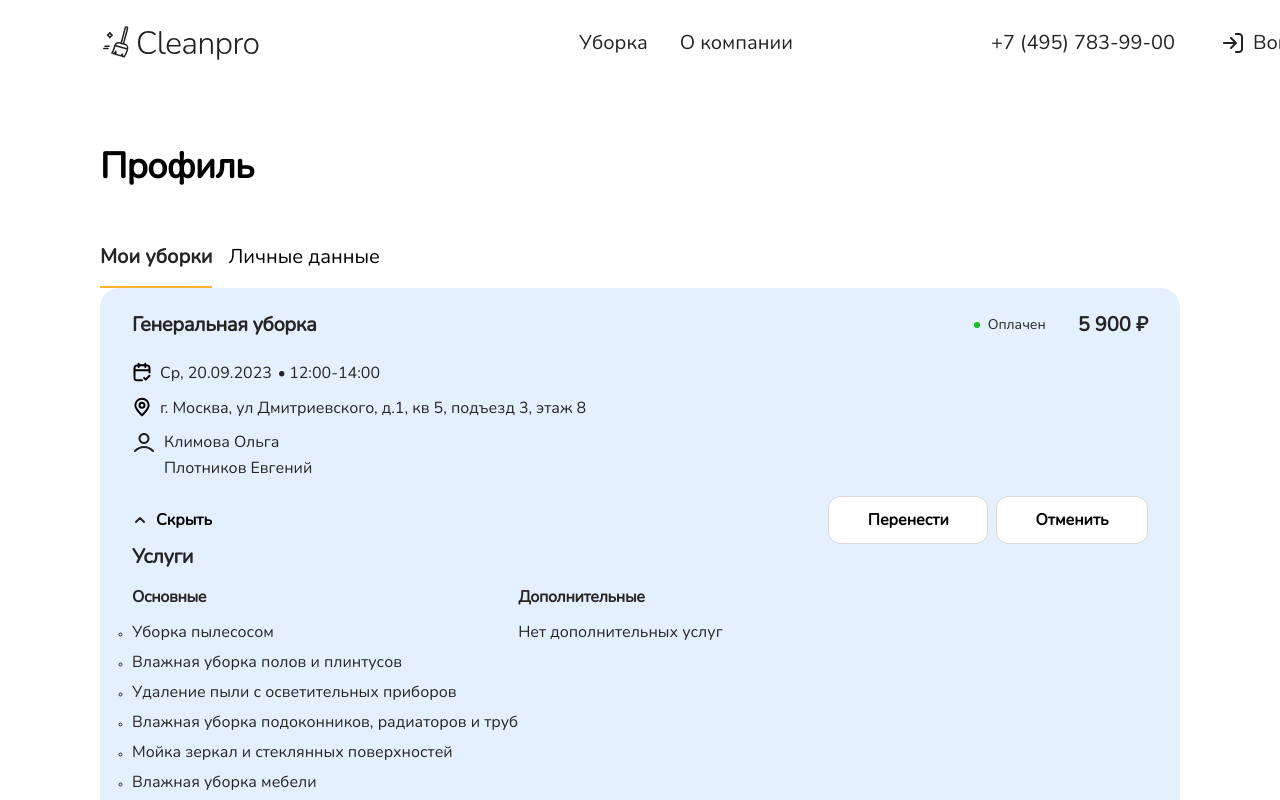
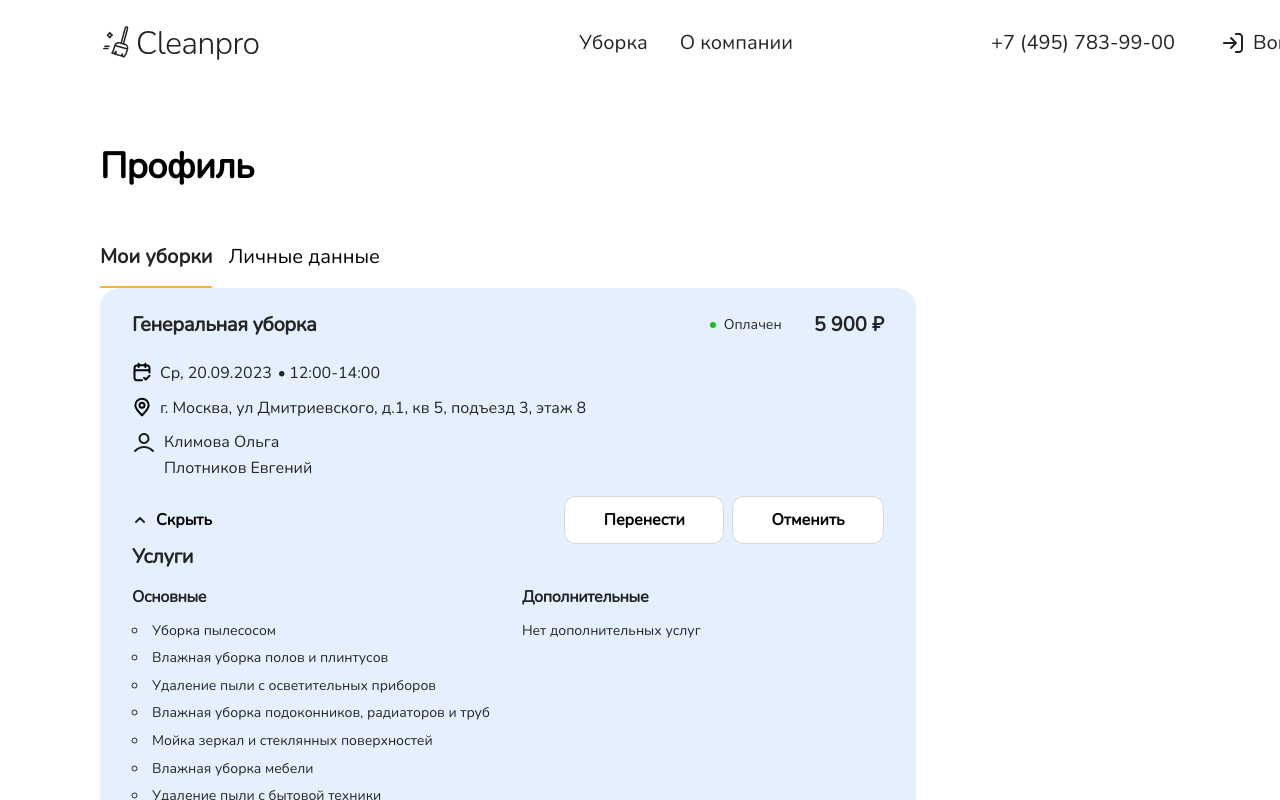
Before and after one commit to order-cleaning-services/cleanpro, a React (Vite) app in the folder frontend/: page /profile in a window 1280 px wide. Both pictures are taken after a click on the button "Посмотреть подробнее". Shown: the top 800 px of the page. Built offline with nearby package versions, Linux system fonts and the light colour scheme.

Commit message:
fix: Options list position

```diff
--- a/frontend/src/components/OrderCard/OrderCard.jsx
+++ b/frontend/src/components/OrderCard/OrderCard.jsx
@@ -94,7 +94,7 @@ const OrderCard = () => {
                   {OPTIONS.map(option => {
                     return (
                       <li className="card__options-item" key={option}>
-                        <p className="card__options-text>">{option}</p>
+                        {option}
                       </li>
                     )
                   })}
@@ -107,13 +107,13 @@ const OrderCard = () => {
                     {EXTRA_OPTIONS.map(option => {
                       return (
                         <li className="card__options-item" key={option}>
-                          <p className="card__options-text>">{option}</p>
+                          {option}
                         </li>
                       )
                     })}
                   </ul>
                 ) : (
-                  <p className="card__options-text>">Нет дополнительных услуг</p>
+                  <p className="card__options-item">Нет дополнительных услуг</p>
                 )}
               </div>
             </div>
--- a/frontend/src/components/OrderCard/OrderCard.scss
+++ b/frontend/src/components/OrderCard/OrderCard.scss
@@ -2,6 +2,7 @@
   padding: 2.4rem 3.2rem;
   border-radius: 20px;
   background-color: #e5f0ff;
+  max-width: 81.6rem;
 
   &__header {
     display: flex;
@@ -122,17 +123,23 @@
 
     &-container {
       display: flex;
+      gap: 3.2rem;
     }
 
     &-list {
       display: flex;
       flex-direction: column;
       gap: 0.8rem;
-      list-style: circle;
+      list-style: circle inside;
     }
 
-    &-item::marker {
-     text-align: end;
+    &-item {
+      font-size: 1.4rem;
+      line-height: 140%;
+
+      &::marker {
+        margin-right: 0.8rem;
+      }
     }
   }
 }
```
